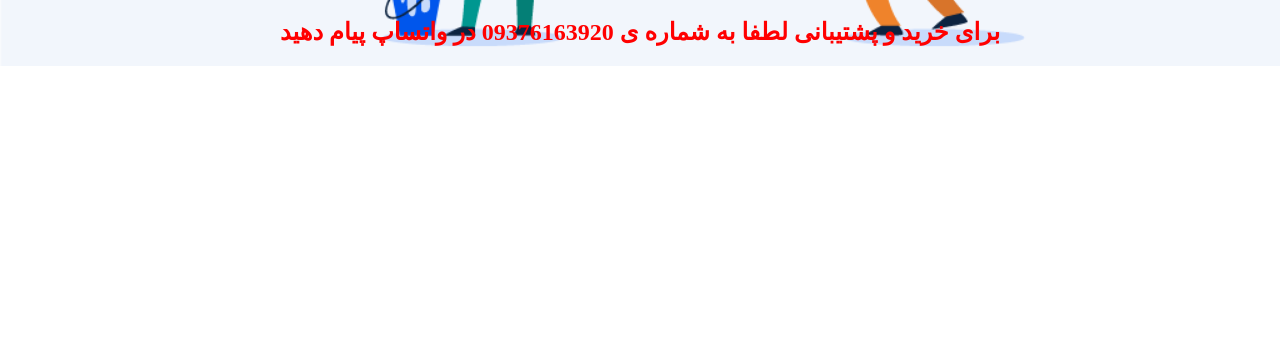
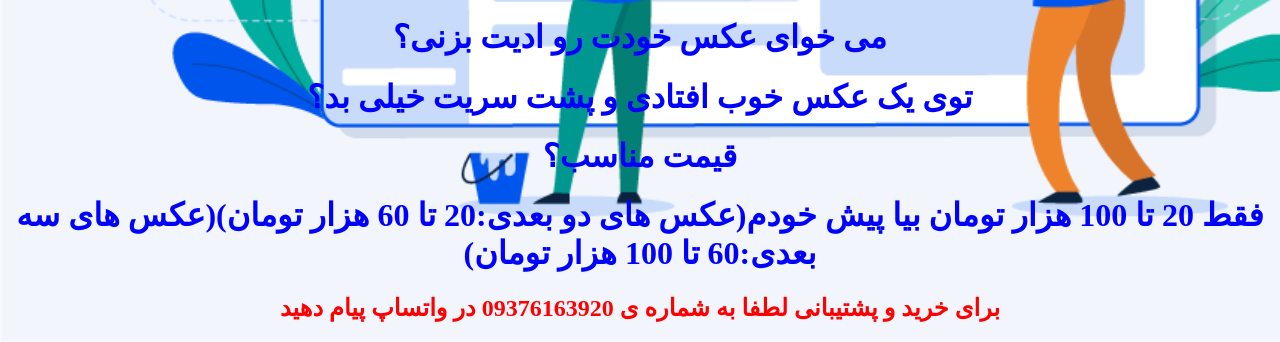
Before and after one commit to karendino7/buy-your-own-site, a plain HTML site: page index.html in a window 1280 px wide. Shown: the part 809-1151 px from the top of the page. Before the commit the page ends 875 px from the top, so only its background shows below. Drawn offline with Linux system fonts and the light colour scheme.

Commit message:
Update index.html

```diff
--- a/index.html
+++ b/index.html
@@ -35,6 +35,10 @@ h3 {
 <h1>برای انلاین کردن وبسایت=1 میلیون تومان</h1>
 <h1>فایل وبسایت=رایگان</h1>
 <h1>اگه کافه یا رستوران داری و من قبلا برات سایت درست کردم و قیمت ها ی تو تغییر می خوای بدی=100 هزار تومان</h1>
+    <h1>می خوای عکس خودت رو ادیت بزنی؟</h1>
+    <h1>توی یک عکس خوب افتادی و پشت سریت خیلی بد؟</h1>
+   <h1>قیمت مناسب؟</h1>
+    <h1>فقط 20 تا 100 هزار تومان بیا پیش خودم(عکس های دو بعدی:20 تا 60 هزار تومان)(عکس های سه بعدی:60 تا 100 هزار تومان)</h1>
 <h2>برای خرید و پشتیبانی لطفا به شماره ی 09376163920 در واتساپ پیام دهید</h2>
 </body>
 </html>
```
